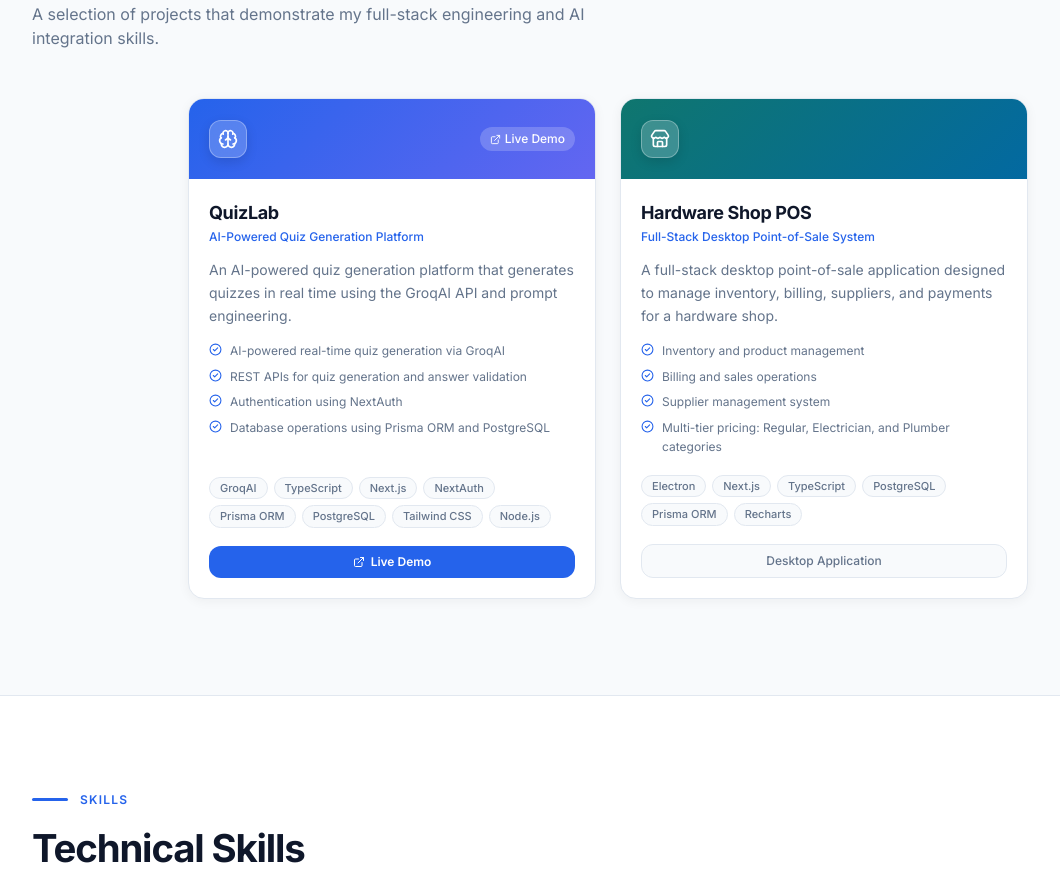
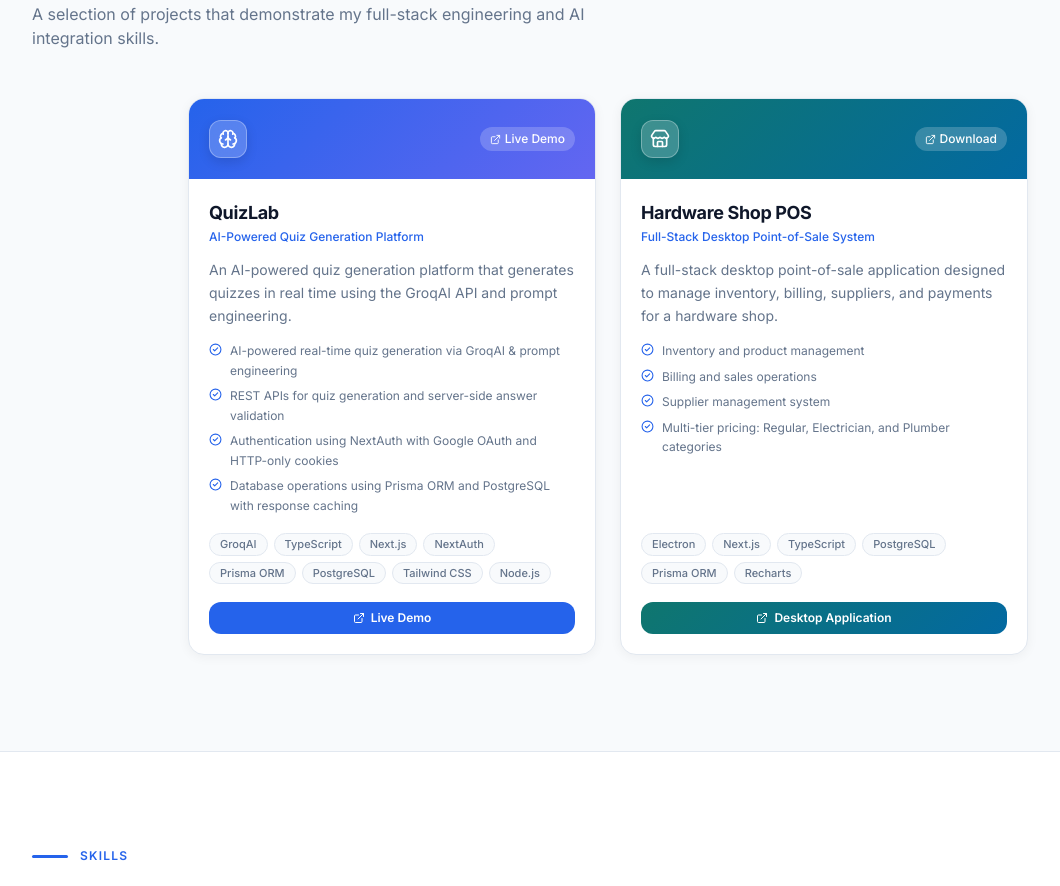
Before and after one commit to Parth15-in/Portfolio, a Next.js app: page / in a window 1280 px wide. Shown: the part 2340-3226 px from the top of the page, without its empty margins (32-1092 px from the left). Built offline with nearby package versions, Linux system fonts and the light colour scheme.

Commit message:
feat: add desktop app download link and gradient button for Hardware Shop POS

```diff
--- a/app/components/ProjectsSection.tsx
+++ b/app/components/ProjectsSection.tsx
@@ -153,6 +153,23 @@ export default function ProjectsSection() {
                           GitHub
                         </a>
                       )}
+                      {project.desktopUrl && (
+                        <a
+                          href={project.desktopUrl}
+                          target="_blank"
+                          rel="noopener noreferrer"
+                          className="flex items-center gap-1 text-xs font-medium px-2.5 py-1 rounded-full transition-colors"
+                          style={{
+                            background: "rgba(255,255,255,0.2)",
+                            color: "#fff",
+                            backdropFilter: "blur(4px)",
+                          }}
+                          aria-label={`Download ${project.title} desktop app`}
+                        >
+                          <ExternalLink size={11} />
+                          Download
+                        </a>
+                      )}
                     </div>
                   </div>
 
@@ -241,13 +258,28 @@ export default function ProjectsSection() {
                           GitHub
                         </a>
                       )}
-                      {!project.liveUrl && !project.githubUrl && (
+                      {!project.liveUrl && !project.githubUrl && !project.desktopUrl && (
                         <span
                           className="flex-1 flex items-center justify-center py-2 rounded-xl text-xs font-medium"
                           style={{ background: "var(--bg)", color: "var(--muted)", border: "1px solid var(--line)" }}
                         >
                           {project.organization ? `Professional Work — ${project.organization}` : "Desktop Application"}
                         </span>
+                      )}
+                      {!project.liveUrl && !project.githubUrl && project.desktopUrl && (
+                        <a
+                          href={project.desktopUrl}
+                          target="_blank"
+                          rel="noopener noreferrer"
+                          className="flex-1 flex items-center justify-center gap-1.5 py-2 rounded-xl text-xs font-semibold transition-all duration-200 hover:opacity-90"
+                          style={{
+                            background: `linear-gradient(135deg, ${project.gradientFrom}, ${project.gradientTo})`,
+                            color: "#fff",
+                          }}
+                        >
+                          <ExternalLink size={12} />
+                          Desktop Application
+                        </a>
                       )}
                     </div>
                   </div>
--- a/app/lib/data.ts
+++ b/app/lib/data.ts
@@ -20,6 +20,7 @@ export interface Project {
   features: string[];
   liveUrl?: string;
   githubUrl?: string;
+  desktopUrl?: string;
   organization?: string;
   gradientFrom: string;
   gradientTo: string;
@@ -98,10 +99,10 @@ export const projects: Project[] = [
       "Node.js",
     ],
     features: [
-      "AI-powered real-time quiz generation via GroqAI",
-      "REST APIs for quiz generation and answer validation",
-      "Authentication using NextAuth",
-      "Database operations using Prisma ORM and PostgreSQL",
+      "AI-powered real-time quiz generation via GroqAI & prompt engineering",
+      "REST APIs for quiz generation and server-side answer validation",
+      "Authentication using NextAuth with Google OAuth and HTTP-only cookies",
+      "Database operations using Prisma ORM and PostgreSQL with response caching",
       "Responsive interface using Tailwind CSS and shadcn/ui",
       "Deployed on Vercel",
     ],
@@ -137,6 +138,7 @@ export const projects: Project[] = [
     gradientFrom: "#0F766E",
     gradientTo: "#0369A1",
     icon: "store",
+    desktopUrl: "https://github.com/Parth15-in/HardwarePRO#download-desktop-app-windows-exe",
   },
 ];
 
```
